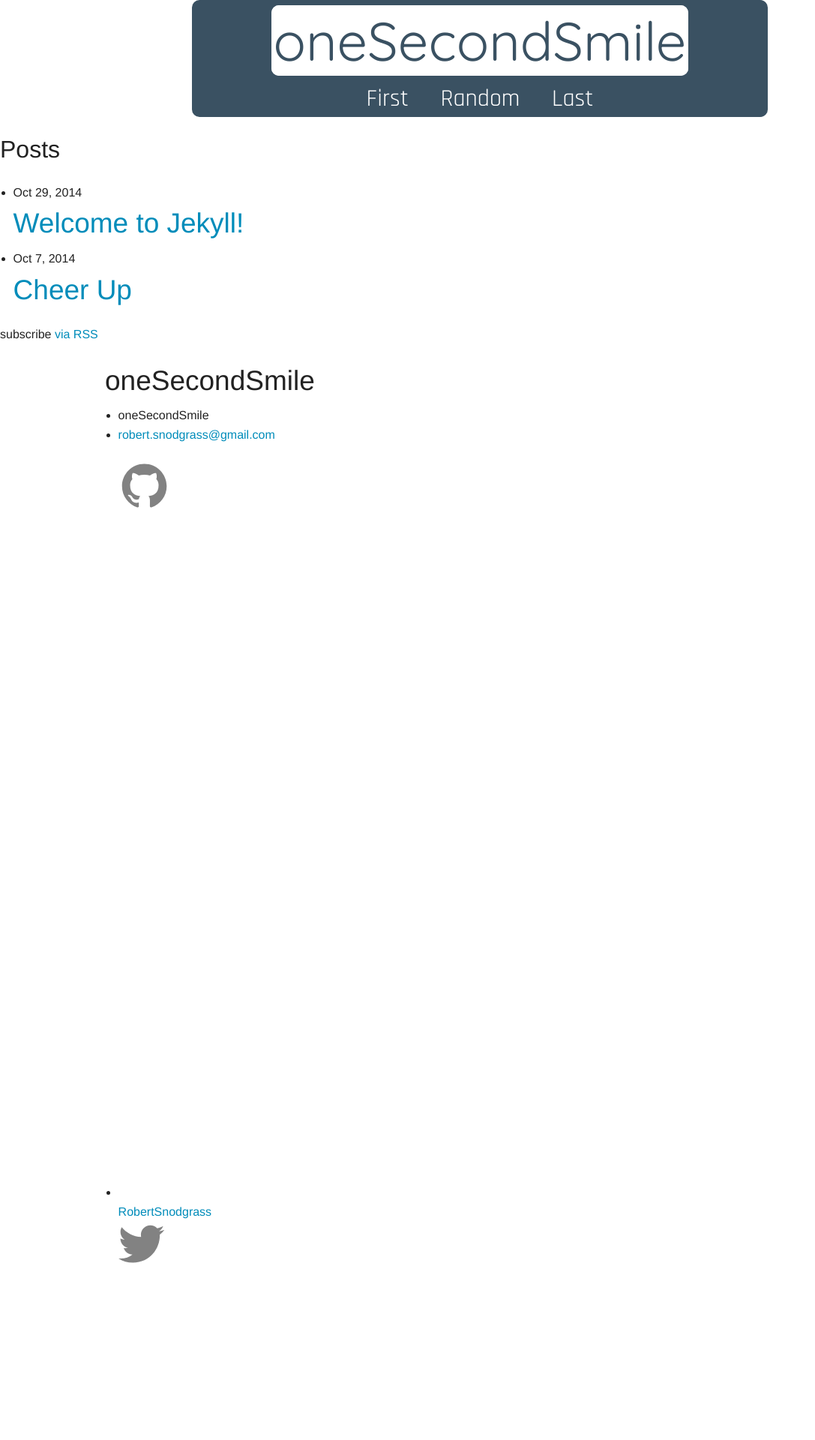
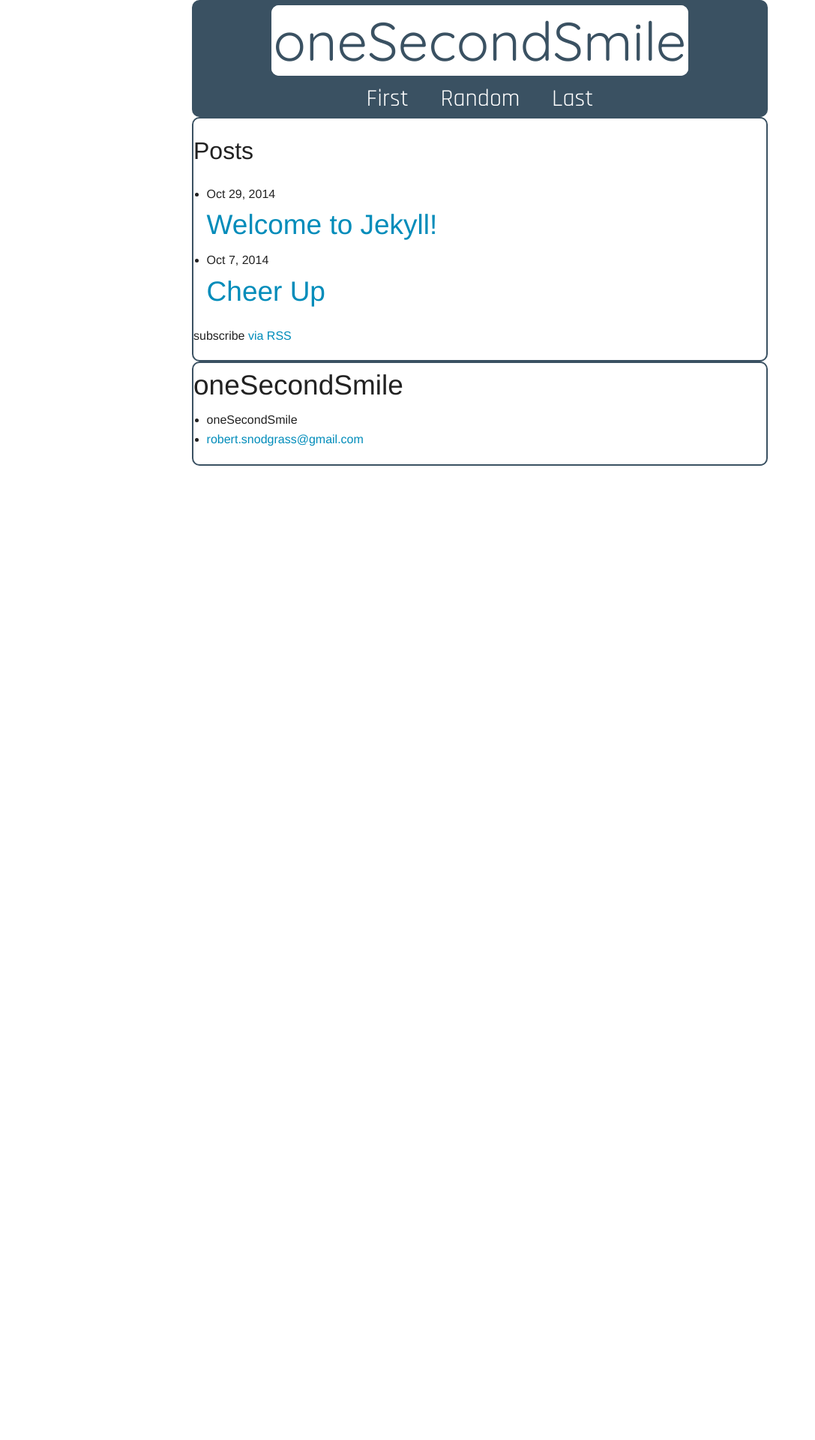
Before and after one commit to RobertSnodgrass/oneSecondSmile, a Jekyll site: the page built from index.html, in a window 1280 px wide. Shown: the top 1920 px of the page at 75% size, without its empty margins (0-1087 px from the left). Built offline with Jekyll 4.4.1, drawn with Linux system fonts in a browser that asks for light colours; nearby versions of some CDN libraries; some web fonts are replaced; library files that are not in the unit come from our copies; after the commit the page ends 900 px from its top, so only the background shows below that; some of the changed text lies outside the part shown.

Commit message:
Prelim layout done
It looks all nice and fancy ’n isn

```diff
--- a/_includes/footer.html
+++ b/_includes/footer.html
@@ -1,7 +1,7 @@
 <footer class="site-footer">
 
-  <div class="row">
-  <div class="wrapper">
+  <!--<div class="row">-->
+  <div class="wrapper-footer">
 
     <h2 class="footer-heading">{{ site.title }}</h2>
 
@@ -14,13 +14,13 @@
       </div>
 
       <div class="footer-col  footer-col-2">
-        <ul class="social-media-list">
+        <!--<ul class="social-media-list">
           {% if site.github_username %}
           <li>
             <a href="https://github.com/">
-              <!--<a href="https://github.com{{ site.github_username }}">-->
+              <a href="https://github.com{{ site.github_username }}">
               <span class="icon  icon--github">
-                <svg viewBox="-1 -1 256 256"> <!--larger numbers = smaller image-->
+                <svg viewBox="-1 -1 256 256"> larger numbers = smaller image
                   <path fill="#828282" d="M7.999,0.431c-4.285,0-7.76,3.474-7.76,7.761 c0,3.428,2.223,6.337,5.307,7.363c0.388,0.071,0.53-0.168,0.53-0.374c0-0.184-0.007-0.672-0.01-1.32 c-2.159,0.469-2.614-1.04-2.614-1.04c-0.353-0.896-0.862-1.135-0.862-1.135c-0.705-0.481,0.053-0.472,0.053-0.472 c0.779,0.055,1.189,0.8,1.189,0.8c0.692,1.186,1.816,0.843,2.258,0.645c0.071-0.502,0.271-0.843,0.493-1.037 C4.86,11.425,3.049,10.76,3.049,7.786c0-0.847,0.302-1.54,0.799-2.082C3.768,5.507,3.501,4.718,3.924,3.65 c0,0,0.652-0.209,2.134,0.796C6.677,4.273,7.34,4.187,8,4.184c0.659,0.003,1.323,0.089,1.943,0.261 c1.482-1.004,2.132-0.796,2.132-0.796c0.423,1.068,0.157,1.857,0.077,2.054c0.497,0.542,0.798,1.235,0.798,2.082 c0,2.981-1.814,3.637-3.543,3.829c0.279,0.24,0.527,0.713,0.527,1.437c0,1.037-0.01,1.874-0.01,2.129 c0,0.208,0.14,0.449,0.534,0.373c3.081-1.028,5.302-3.935,5.302-7.362C15.76,3.906,12.285,0.431,7.999,0.431z"/>
                 </svg>
               </span>
--- a/_layouts/default.html
+++ b/_layouts/default.html
@@ -12,7 +12,7 @@
       <div class="tagline">
       </div>
 
-      <div class="wrapper">
+      <div class="wrapper-body">
         {{ content }}
       </div>
     </div>
--- a/css/style.css
+++ b/css/style.css
@@ -59,11 +59,15 @@
 }
 
 /*-----------------------------------------------------------------------------------------------------
------------------------------------------------[BODY---------------------------------------------------
+-----------------------------------------------[BODY]---------------------------------------------------
 -----------------------------------------------------------------------------------------------------*/
 
-body .page-content{
-	border: red 2x solid;
+.wrapper-body{
+	max-width: 60%;
+	margin: 0 auto;
+	border: #3A5162 2px solid;
+	border-radius: 10px;
+
 }
 
 /*.mainBox{
@@ -81,7 +85,7 @@
 /*.site-header{
 	background-color: #3A5162;
 	/*color: #8EABC0; */
-}*/
+/*}
 
 .post-link{
 	color: black;
@@ -91,7 +95,7 @@
 .page-link{
 	color: black;
 }
-
+*/
 
 
 /*-----------------------------------------------------------------------------------------------------
@@ -102,3 +106,12 @@
 	border: red 2px solid;
 	border-radius: 20px;
 }*/
+
+.wrapper-footer{
+	max-width: 60%;
+	margin: 0 auto;
+	border: #3A5162 2px solid;
+	border-radius: 10px;
+}
+
+\
```
Also changed, not shown: other parts of _includes/footer.html (+1 -1 lines).
